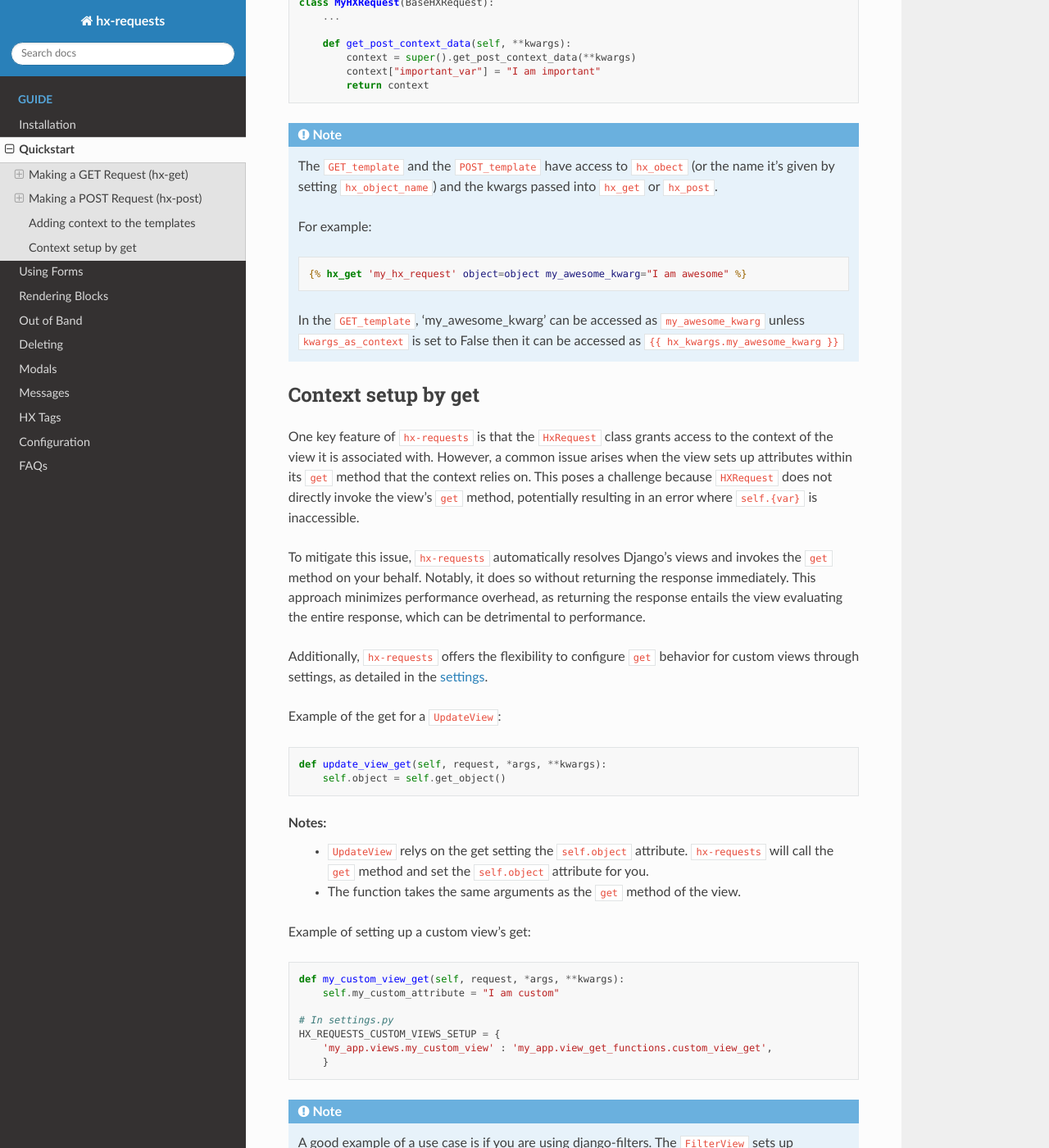
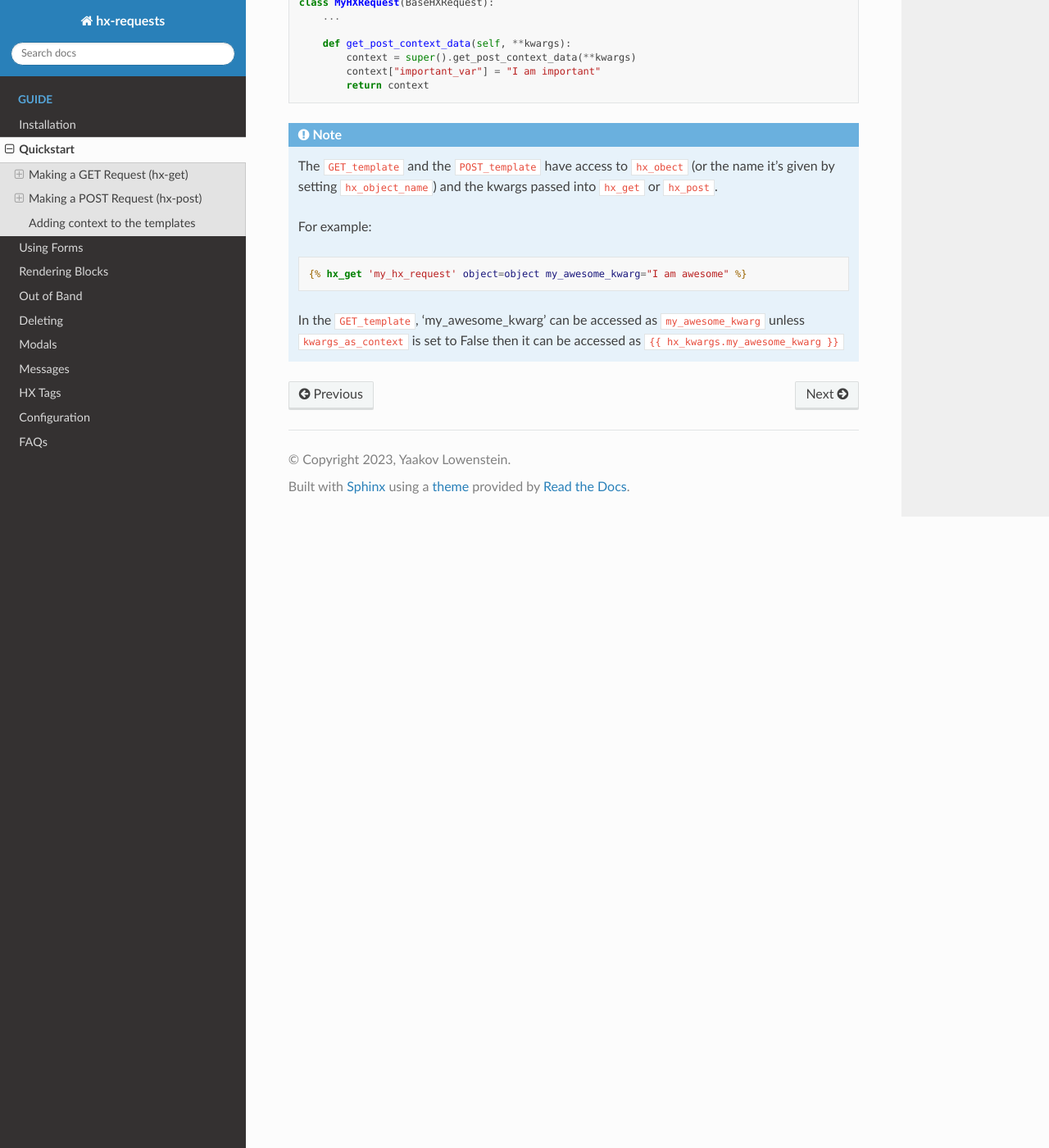
Before and after one commit to yaakovLowenstein/hx-requests, a Sphinx documentation site: the page built from docs/guide/quickstart.rst, in a window 1280 px wide and 1400 px high, scrolled down 4273 px. Shown: the whole window at 82% size. Built offline with Sphinx 7.4.7 and the Read the Docs theme 2.0.0, drawn with Linux system fonts in a browser that asks for light colours; pages that are not in the unit, such as notebooks, are missing from menus; some of the changed text lies outside the part shown.

Commit message:
feat! Remove the need to setup views in get method
This was implemented because it was thought that it would
be bad for performance to call the get method of the view
but because of Django's TemplateResponses which all of their
built in views returns it is not a problem. Their TemplateView
is lazy rendered so nothing is evaluated unless it is rendered
which it is not because hx-requests returns other Html.

BREAKING CHANGE: The only real breaking change is that
hx_requests no longer have an extra_context attribute.
The removal of the custom gets should not be breaking because
the get method of the view is called and the context is
set up there. Technically if you did something different in the
custom views get than the actual vies get then it would break
that as well.

```diff
--- a/docs/guide/quickstart.rst
+++ b/docs/guide/quickstart.rst
@@ -227,66 +227,3 @@ instead override :code:`get_post_context_data`
         {% hx_get 'my_hx_request' object=object my_awesome_kwarg="I am awesome" %}
 
     In the :code:`GET_template`, 'my_awesome_kwarg' can be accessed as :code:`my_awesome_kwarg` unless :code:`kwargs_as_context` is set to False then it can be accessed as :code:`{{ hx_kwargs.my_awesome_kwarg }}`
-
-Context setup by get
---------------------
-
-One key feature of :code:`hx-requests` is that the :code:`HxRequest` class grants access to the context of the view it is associated with.
-However, a common issue arises when the view sets up attributes within its :code:`get` method that the context relies on.
-This poses a challenge because :code:`HXRequest` does not directly invoke the view's :code:`get` method, potentially resulting in an error where
-:code:`self.{var}` is inaccessible.
-
-To mitigate this issue, :code:`hx-requests` automatically resolves Django's views and invokes the :code:`get` method on your behalf.
-Notably, it does so without returning the response immediately. This approach minimizes performance overhead,
-as returning the response entails the view evaluating the entire response, which can be detrimental to performance.
-
-Additionally, :code:`hx-requests` offers the flexibility to configure :code:`get` behavior for custom views through settings,
-as detailed in the :ref:`settings <Configuration>`.
-
-Example of the get for a :code:`UpdateView`:
-
-.. code-block:: python
-
-    def update_view_get(self, request, *args, **kwargs):
-        self.object = self.get_object()
-
-Notes:
- - :code:`UpdateView` relys on the get setting the :code:`self.object` attribute. :code:`hx-requests` will call the :code:`get` method
-   and set the :code:`self.object` attribute for you.
- - The function takes the same arguments as the :code:`get` method of the view.
-
-Example of setting up a custom view's get:
-
-.. code-block:: python
-
-    def my_custom_view_get(self, request, *args, **kwargs):
-        self.my_custom_attribute = "I am custom"
-
-    # In settings.py
-    HX_REQUESTS_CUSTOM_VIEWS_SETUP = {
-        'my_app.views.my_custom_view' : 'my_app.view_get_functions.custom_view_get',
-        }
-
-.. note::
-
-    A good example of a use case is if you are using django-filters. The :code:`FilterView` sets up attributes in the :code:`get` method
-    and also passes them to the context. To use :code:`FilterView` with :code:`hx-requests`, you would need to setup the :code:`get` method
-    to match the :code:`get` method of the :code:`FilterView` and return the extra context instead of the response.
-
-    .. code-block:: python
-
-        def filter_view_get(self,request,*args,**kwargs):
-            filterset_class = self.get_filterset_class()
-            self.filterset = self.get_filterset(filterset_class)
-
-            if (
-                not self.filterset.is_bound
-                or self.filterset.is_valid()
-                or not self.get_strict()
-            ):
-                self.object_list = self.filterset.qs
-            else:
-                self.object_list = self.filterset.queryset.none()
-
-            # Return the extra context
-            return {'filter': self.filterset, 'object_list': self.object_list}
```
Also changed, not shown: 2 other files.
